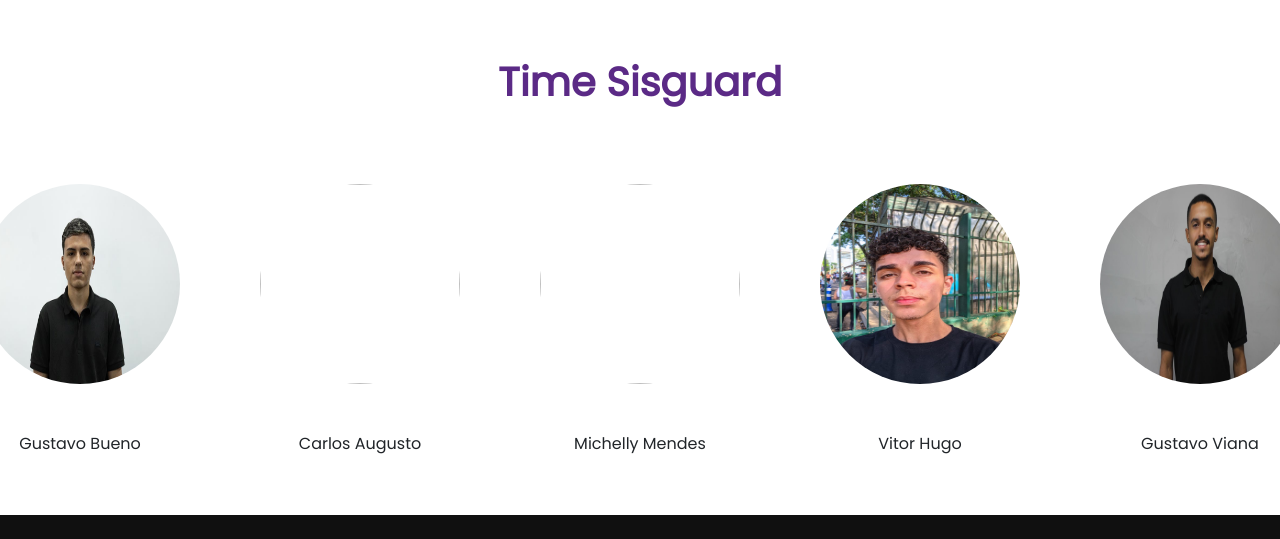
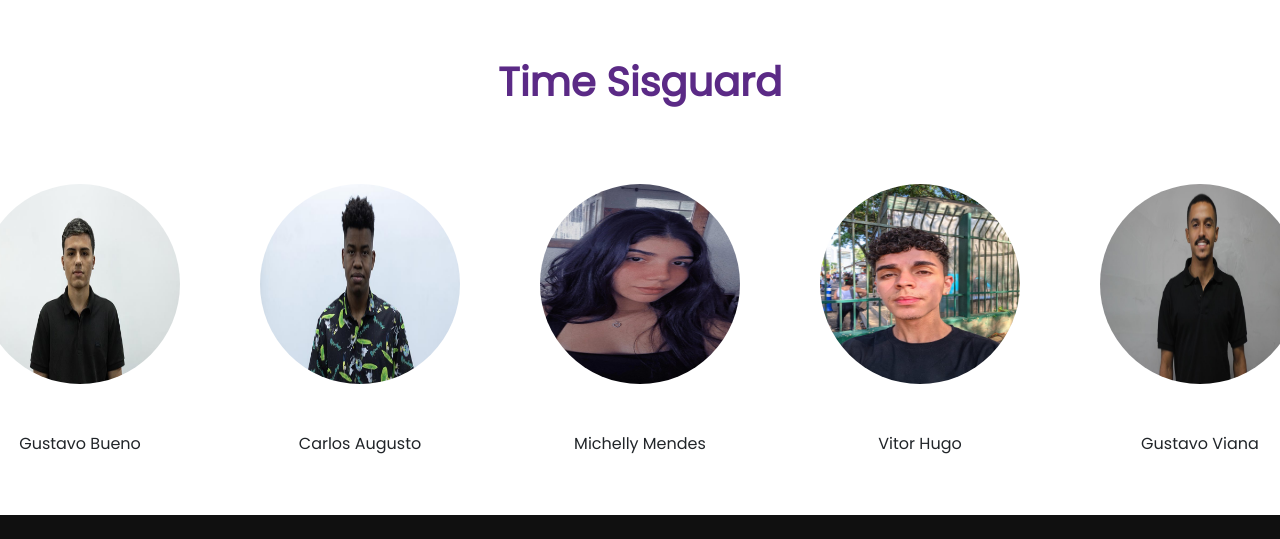
Before and after one commit to Grupo05-ADSC/Site-institucional, a plain HTML site: page index.html in a window 1280 px wide. Shown: the part 1851-2390 px from the top of the page. Drawn offline with nearby package versions, Linux system fonts and the light colour scheme; a script that the page names is missing.

Commit message:
adicionando fotos de integrantes

```diff
--- a/index.html
+++ b/index.html
@@ -117,11 +117,11 @@
                     <p>Gustavo Bueno</p>
                 </div>
                 <div class="pessoa">
-                    <img src="./img/time-sisguard/" alt="">
+                    <img src="./img/time-sisguard/carlos.png" alt="">
                     <p>Carlos Augusto</p>
                 </div>
                 <div class="pessoa">
-                    <img src="" alt="">
+                    <img src="./img/time-sisguard/Michelly.jpg" alt="">
                     <p>Michelly Mendes</p>
                 </div>
                 <div class="pessoa">
```
Also changed, not shown: img/time-sisguard/Michelly.jpg (added), img/time-sisguard/carlos.png (added).
